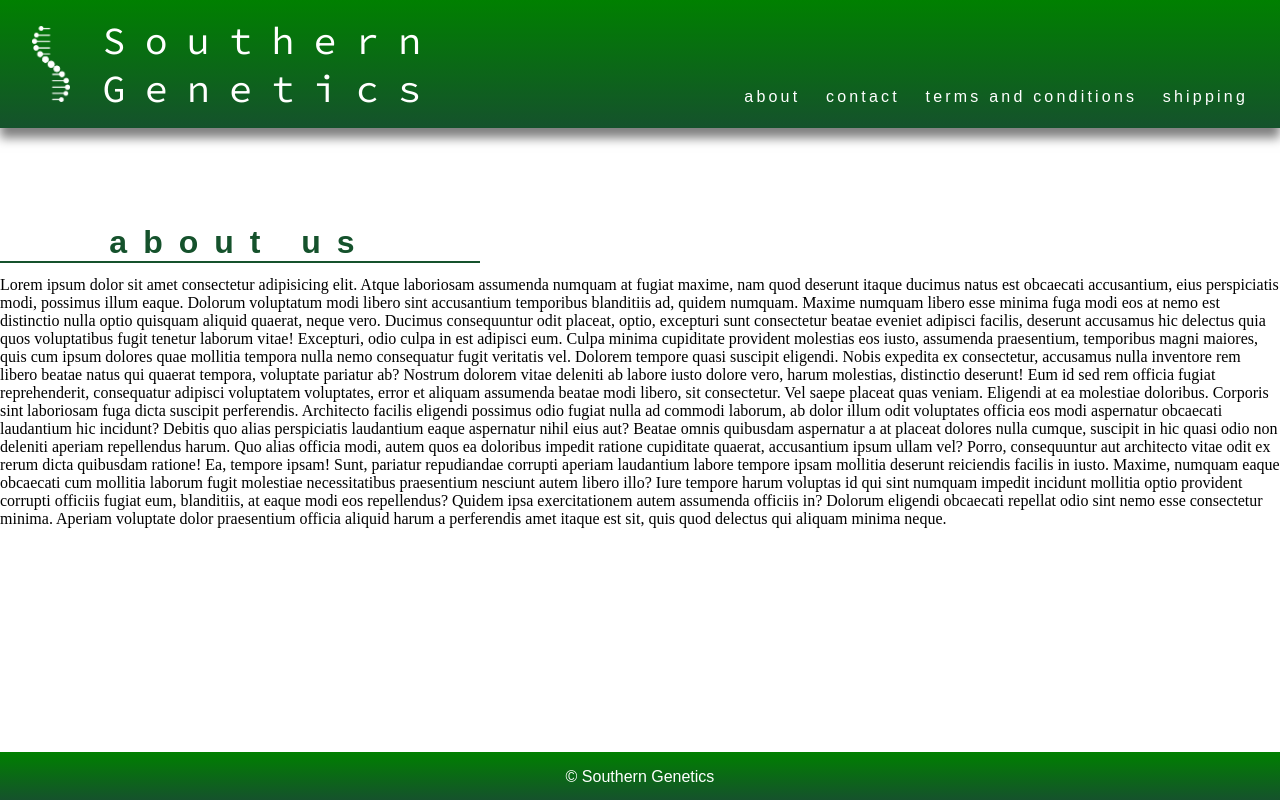
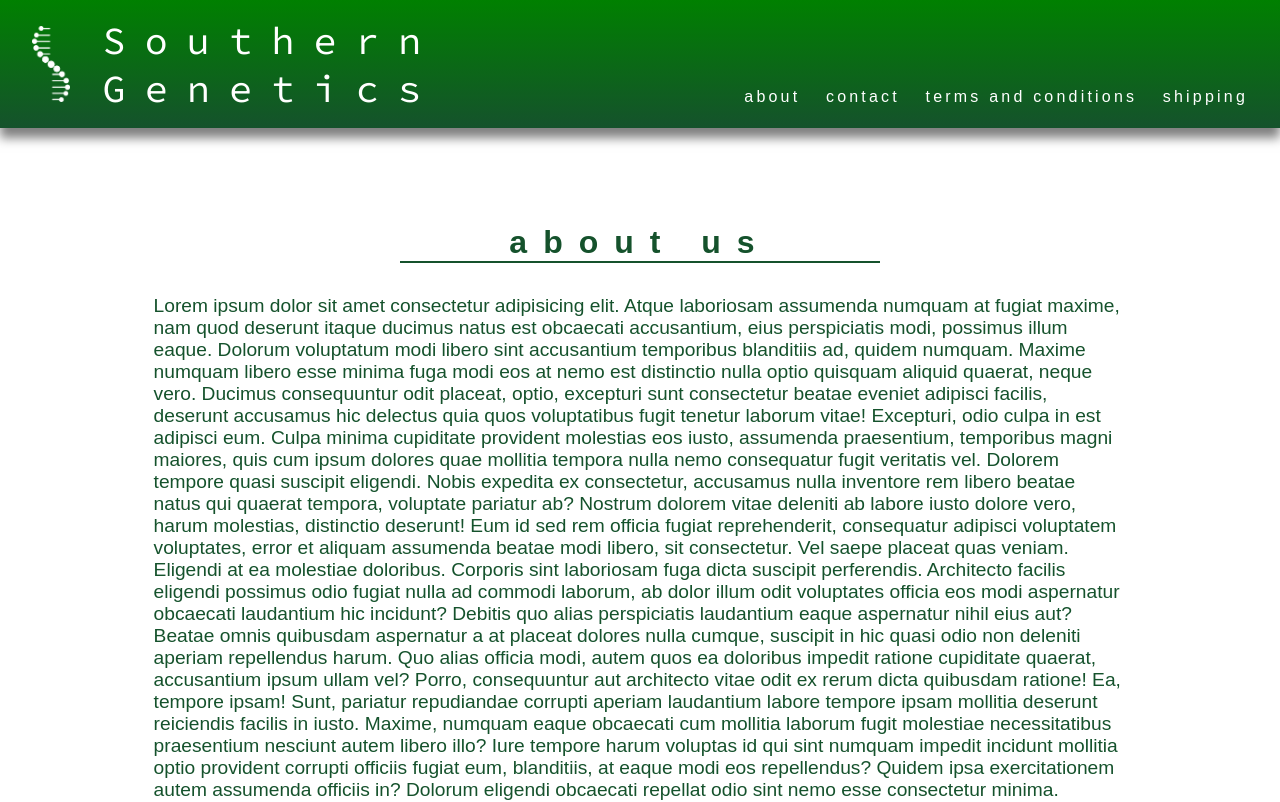
Before and after one commit to JoshuaMeeks/sogen-reptiles, a React (Create React App) app: page /about in a window 1280 px wide. Shown: the top 802 px of the page. Built offline with nearby package versions, Linux system fonts and the light colour scheme.

Commit message:
About styling

```diff
--- a/src/App.css
+++ b/src/App.css
@@ -12,6 +12,13 @@
   display: flex;
   flex-direction: column;
   align-items: center;
+}
+
+.title-container > p {
+  font-family: sans-serif;
+  font-size: 1.2em;
+  color: rgb(21, 82, 44);
+  padding: 1em 8em 4em 8em;
 }
 
 .title-container > ul {
--- a/src/components/About.js
+++ b/src/components/About.js
@@ -2,7 +2,7 @@ import React from 'react'
 
 export const About = () => {
   return (
-    <div className="about-container">
+    <div className="title-container">
       <h1 className='title'>about us</h1>
       <p>Lorem ipsum dolor sit amet consectetur adipisicing elit. Atque laboriosam assumenda numquam at fugiat maxime, nam quod deserunt itaque ducimus natus est obcaecati accusantium, eius perspiciatis modi, possimus illum eaque.
       Dolorum voluptatum modi libero sint accusantium temporibus blanditiis ad, quidem numquam. Maxime numquam libero esse minima fuga modi eos at nemo est distinctio nulla optio quisquam aliquid quaerat, neque vero.
```
